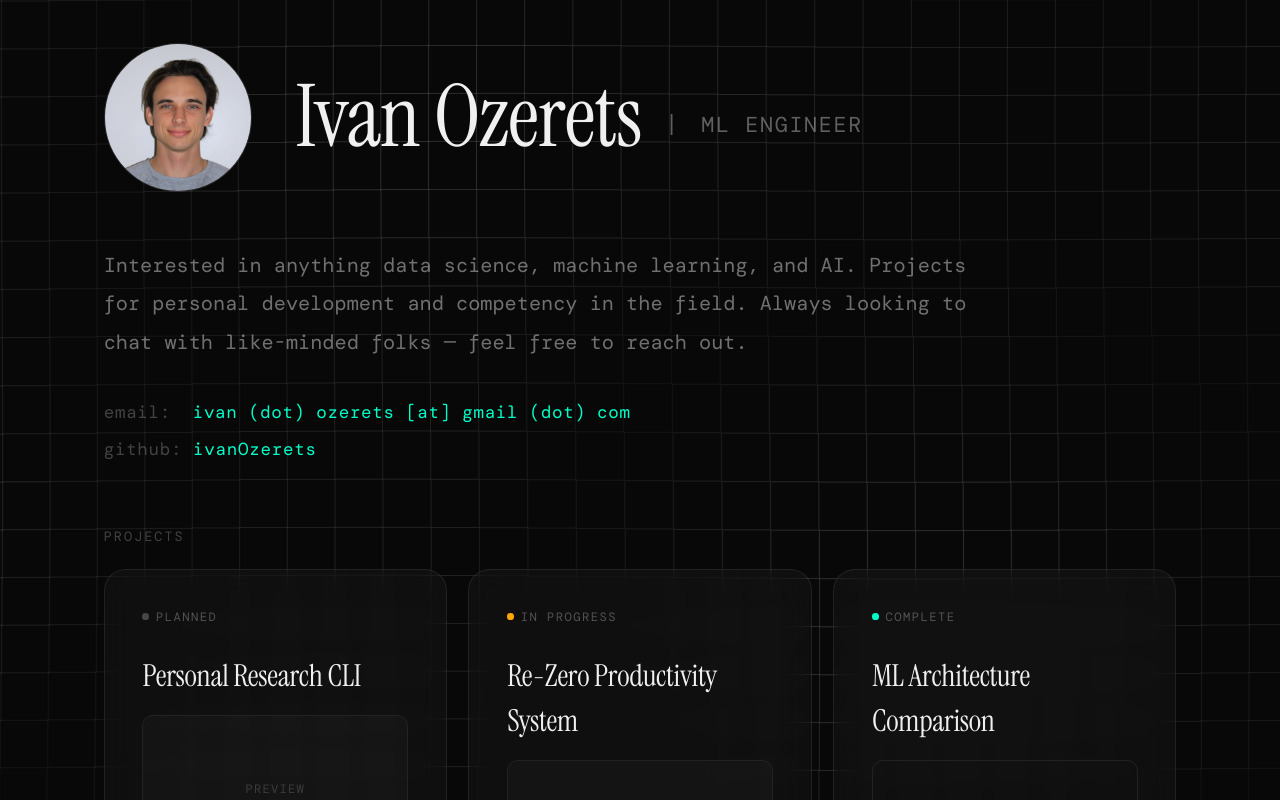
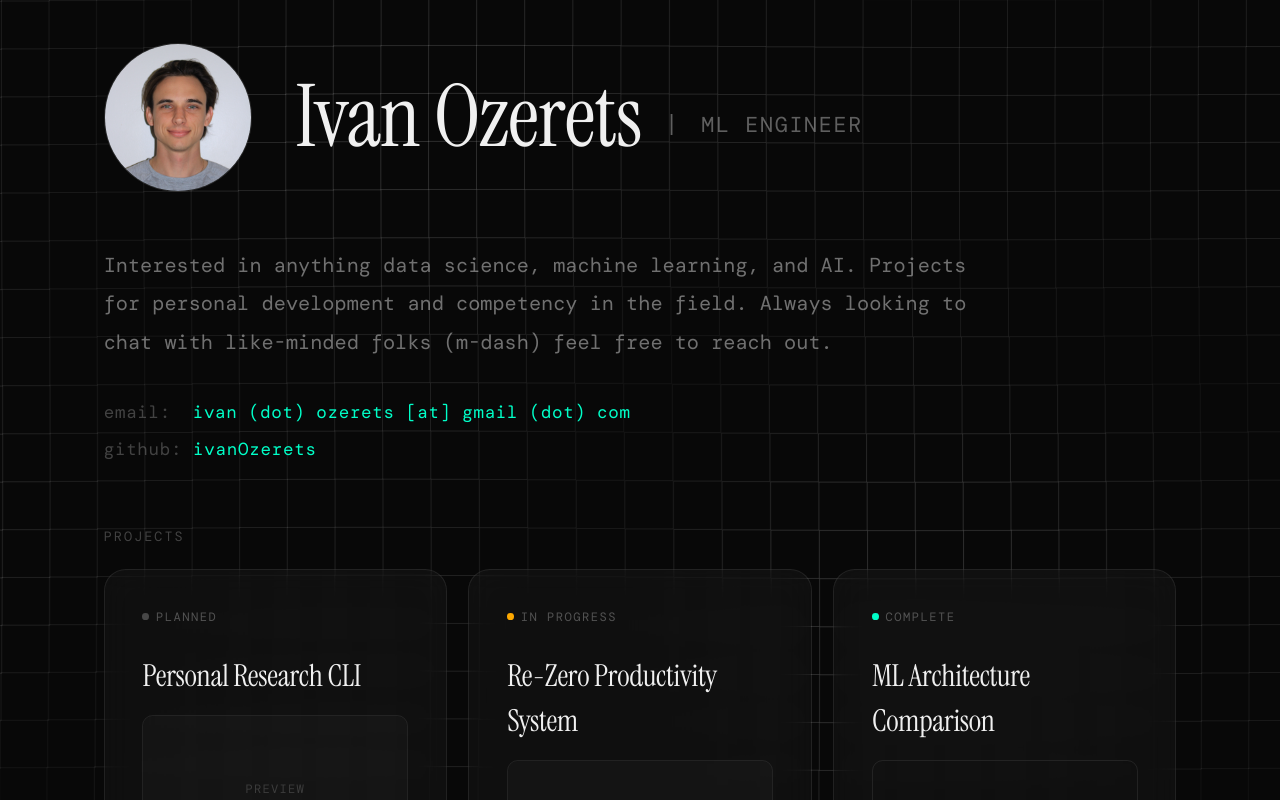
Before and after one commit to ivanOzerets/Portfolio, a Next.js app: page / in a window 1280 px wide. Shown: the top 800 px of the page. Built offline with nearby package versions, Linux system fonts and the light colour scheme; grey boxes are pictures that could not be loaded; a web font is replaced by a local one.

Commit message:
small text change

```diff
--- a/src/app/page.tsx
+++ b/src/app/page.tsx
@@ -211,7 +211,7 @@ export default function Home() {
           }}>
             Interested in anything data science, machine learning, and AI.
             Projects for personal development and competency in the field.
-            Always looking to chat with like-minded folks — feel free to reach out.
+            Always looking to chat with like-minded folks (m-dash) feel free to reach out.
           </p>
 
           {/* Contact */}
```
